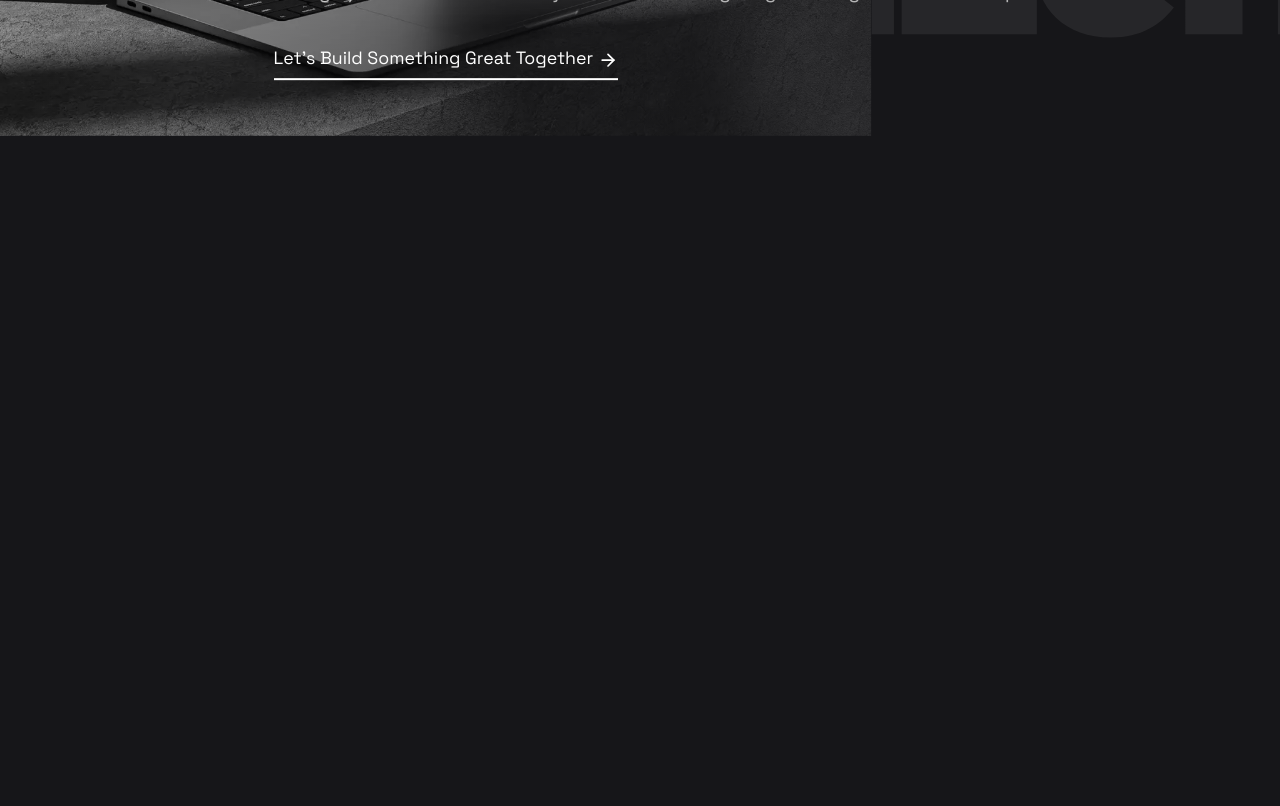
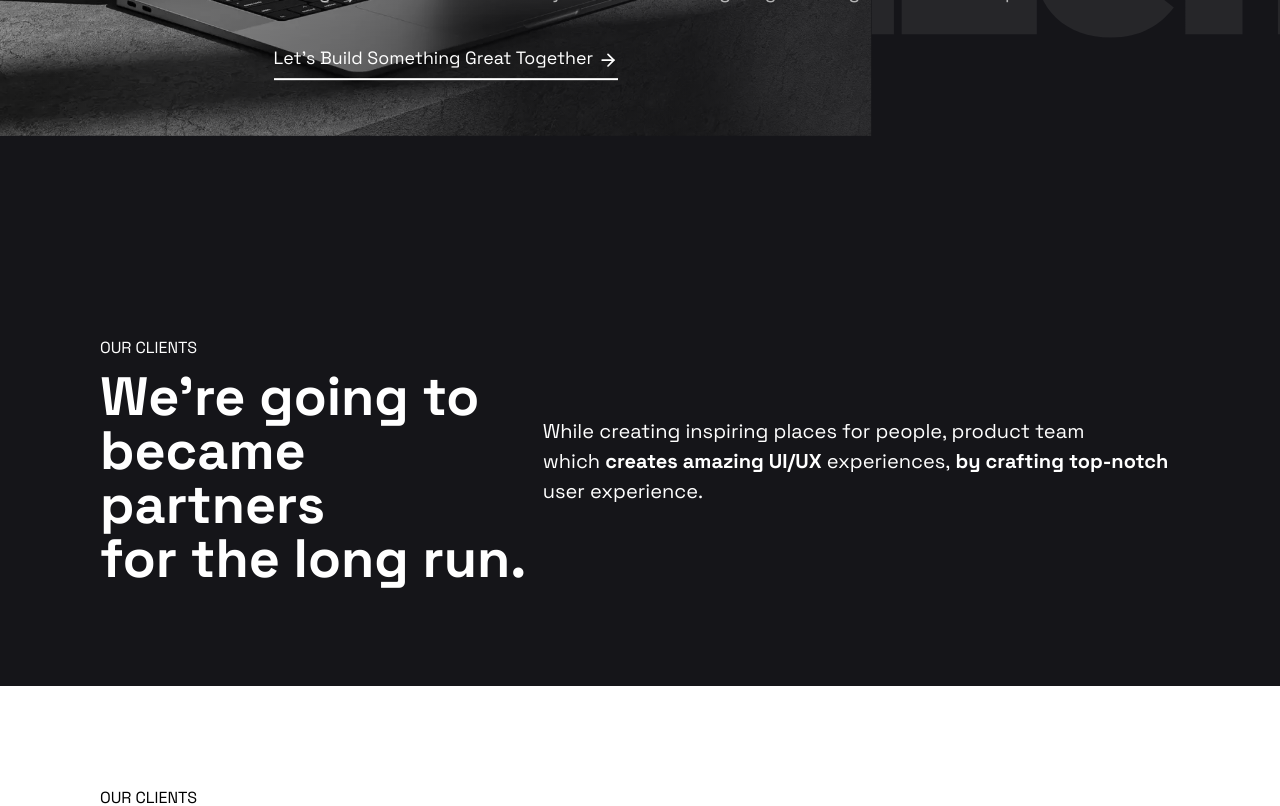
Before and after one commit to pranshuj73/keizer-web, a Next.js app: page / in a window 1280 px wide. Shown: the part 700-1506 px from the top of the page. Built offline with nearby package versions, Linux system fonts and the light colour scheme; a web font is replaced by a local one; what @xpd/tailwind-3dtransforms would draw is missing.

Commit message:
Changed to hsl value

```diff
--- a/src/app/globals.css
+++ b/src/app/globals.css
@@ -26,6 +26,7 @@ body {
 }
 @layer base {
   :root {
+    --primary: 240, 7%, 9%;
     color: black;
     --background: 0 0% 100%;
     --foreground: 0 0% 3.9%;
@@ -33,7 +34,6 @@ body {
     --card-foreground: 0 0% 3.9%;
     --popover: 0 0% 100%;
     --popover-foreground: 0 0% 3.9%;
-    --primary: 0 0% 9%;
     --primary-foreground: 0 0% 98%;
     --secondary: 0 0% 96.1%;
     --secondary-foreground: 0 0% 9%;
@@ -61,7 +61,6 @@ body {
     --card-foreground: 0 0% 98%;
     --popover: 0 0% 3.9%;
     --popover-foreground: 0 0% 98%;
-    --primary: 0 0% 98%;
     --primary-foreground: 0 0% 9%;
     --secondary: 0 0% 14.9%;
     --secondary-foreground: 0 0% 98%;
--- a/src/components/hero/hero-section.tsx
+++ b/src/components/hero/hero-section.tsx
@@ -65,7 +65,6 @@ const HeroSection = () => {
             </div>
           </div>
         </div>
-        <div className="h-[100vh]" />
       </div>
     </section>
   );
--- a/tailwind.config.ts
+++ b/tailwind.config.ts
@@ -62,7 +62,7 @@ const config: Config = {
       colors: {
         background: "hsl(var(--background))",
         foreground: "hsl(var(--foreground))",
-        primary: "#161619",
+        primary: "hsl(var(--primary))",
         card: {
           DEFAULT: "hsl(var(--card))",
           foreground: "hsl(var(--card-foreground))",
```
